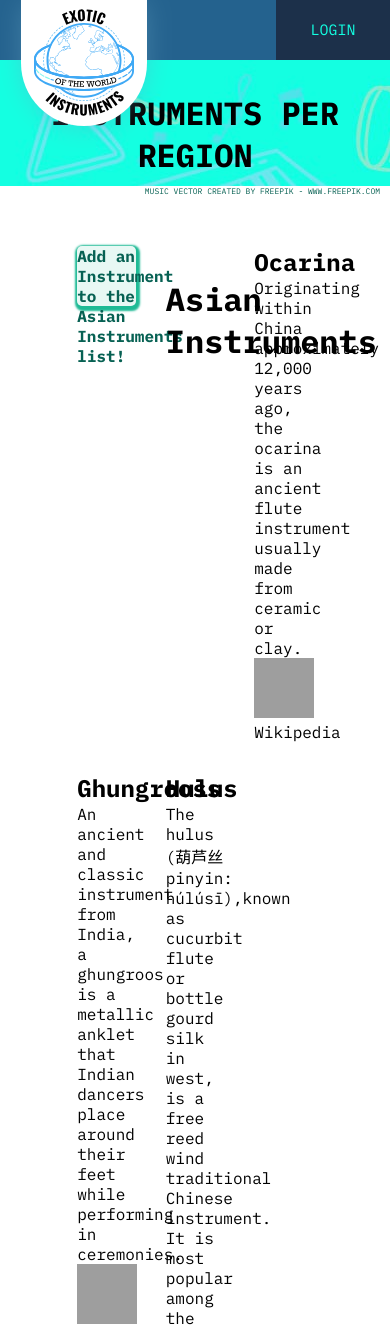
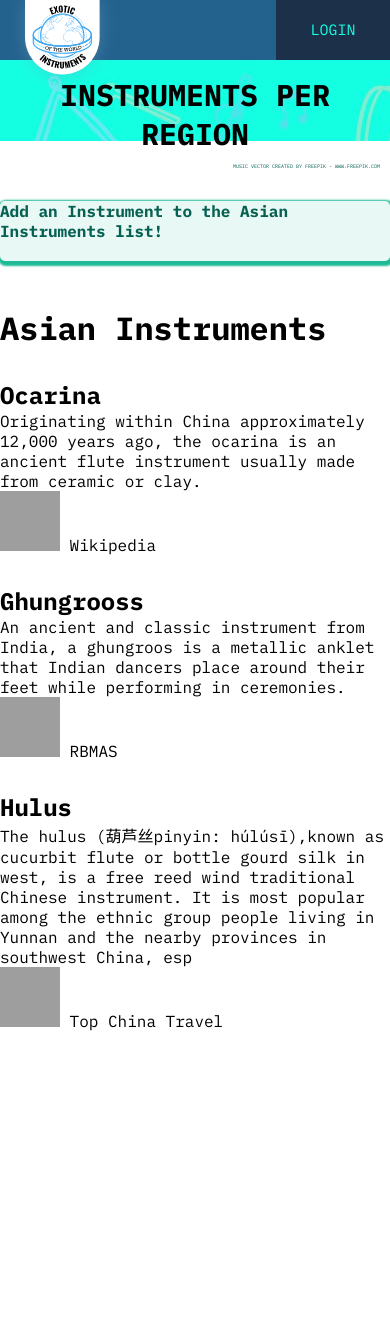
Before and after one commit to dani-santos-code/music_inventory, a Flask app: page /main/asia in a window 390 px wide. Shown: the top 1327 px of the page. After the commit the page ends 1031 px from the top, so only its background shows below. Run offline with Flask 2, Linux system fonts and the light colour scheme; grey boxes are pictures that could not be loaded.

Commit message:
Implements media queries on main page

```diff
--- a/static/css/styles.css
+++ b/static/css/styles.css
@@ -56,9 +56,10 @@ a:visited, a:hover, a:active, a:link {
   text-align: center;
   color: black;
   text-transform: uppercase;
+  font-size: 20px;
 }
 
-.instrumentsbg a{
+.instrumentsbg a {
   font-size: 8px;
   margin: 10px;
   align-self: flex-end;
@@ -94,6 +95,7 @@ a:visited, a:hover, a:active, a:link {
   grid-template-columns: 15% 15% 15%;
   justify-content: center;
   grid-gap: 30px;
+
 }
 
 
@@ -116,3 +118,43 @@ a:visited, a:hover, a:active, a:link {
   box-shadow: 0 1px 2px rgba(0,0,0,.1);
   transition: all .1s linear;
 }
+
+@media (max-width: 950px) {
+  .grid {
+    display: grid;
+    grid-template-columns: 100%;
+  }
+  .region {
+    width: 262px;
+    height: 239px;
+  }
+}
+
+@media (max-width: 775px) {
+  .logo_img {
+    height: 90px;
+    width: 105px;
+  }
+  .instrumentsbg {
+    font-size: 15px;
+    height: 81px;
+  }
+
+  .instrumentsbg a {
+    font-size: 5px;
+  }
+
+  .navbar {
+    margin: 0;
+    width: 100%;
+    height: 60px;
+  }
+
+  .login {
+    height: 60px;
+  }
+
+  h1 {
+    margin-top: 0.5em;
+  }
+}
--- a/templates/base.html
+++ b/templates/base.html
@@ -4,7 +4,7 @@
 		<!-- <link href='http://fonts.googleapis.com/css?family=Roboto:400,300,700' rel='stylesheet' type='text/css'> -->
 		<link rel="shortcut icon" href="{{ url_for('static', filename='favicon.ico') }}">
     <link rel="stylesheet"
-    href="/static/css/styles.css?q=1337237497"
+    href="/static/css/styles.css?q=1537627387"
     type="text/css" media="screen"
     charset="utf-8"/>
 		<link href="https://fonts.googleapis.com/css?family=IBM+Plex+Mono" rel="stylesheet">
@@ -13,7 +13,7 @@
 	</head>
 	<body>
 		<div class="navbar">
-			<div class="logo"><img src="/static/css/logo.svg"></div>
+			<div class="logo"><img class="logo_img" src="/static/css/logo.svg"></div>
 			{% if user %}
 				<a href="/logout">
 					<div class="login">Logout</div>
```
